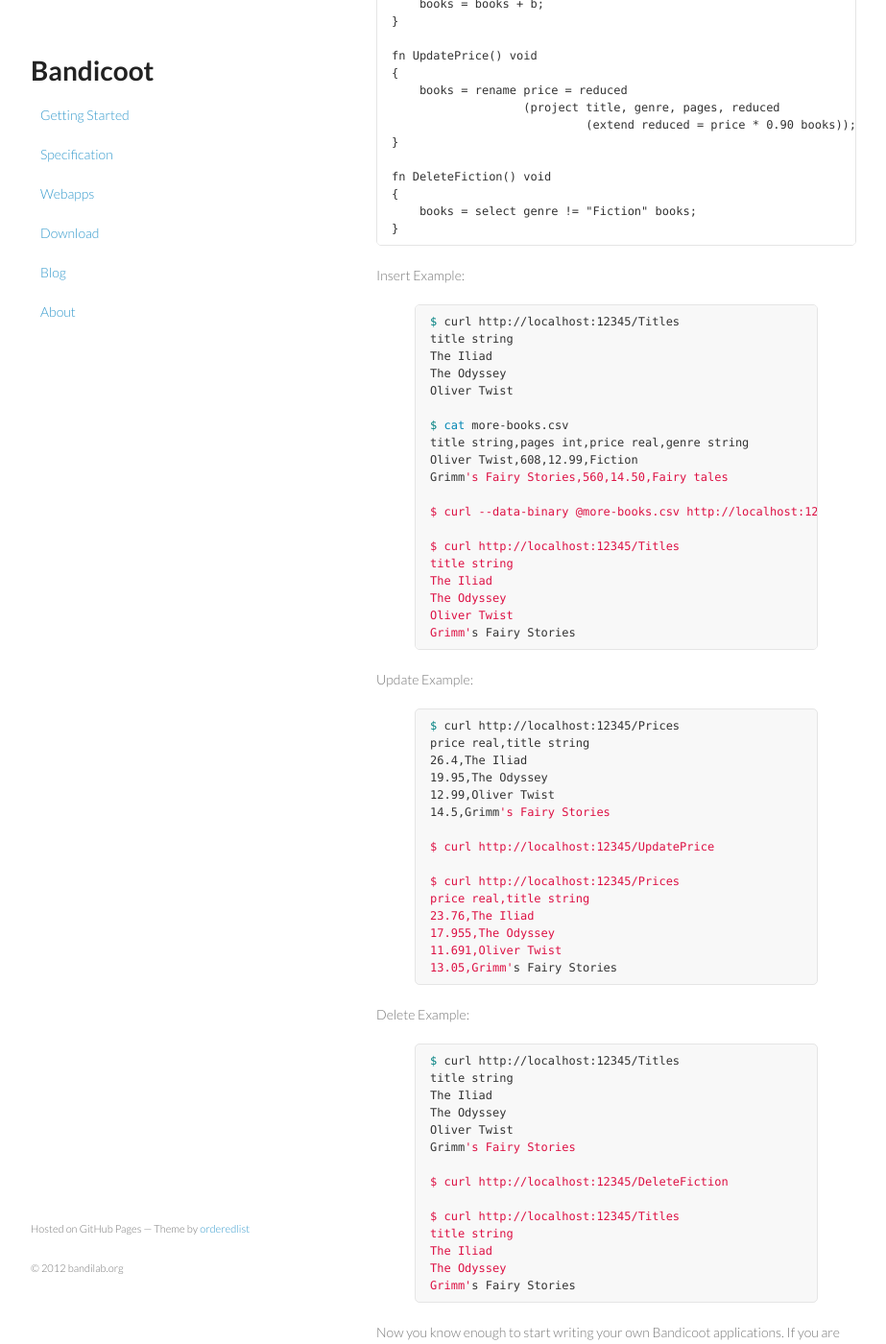
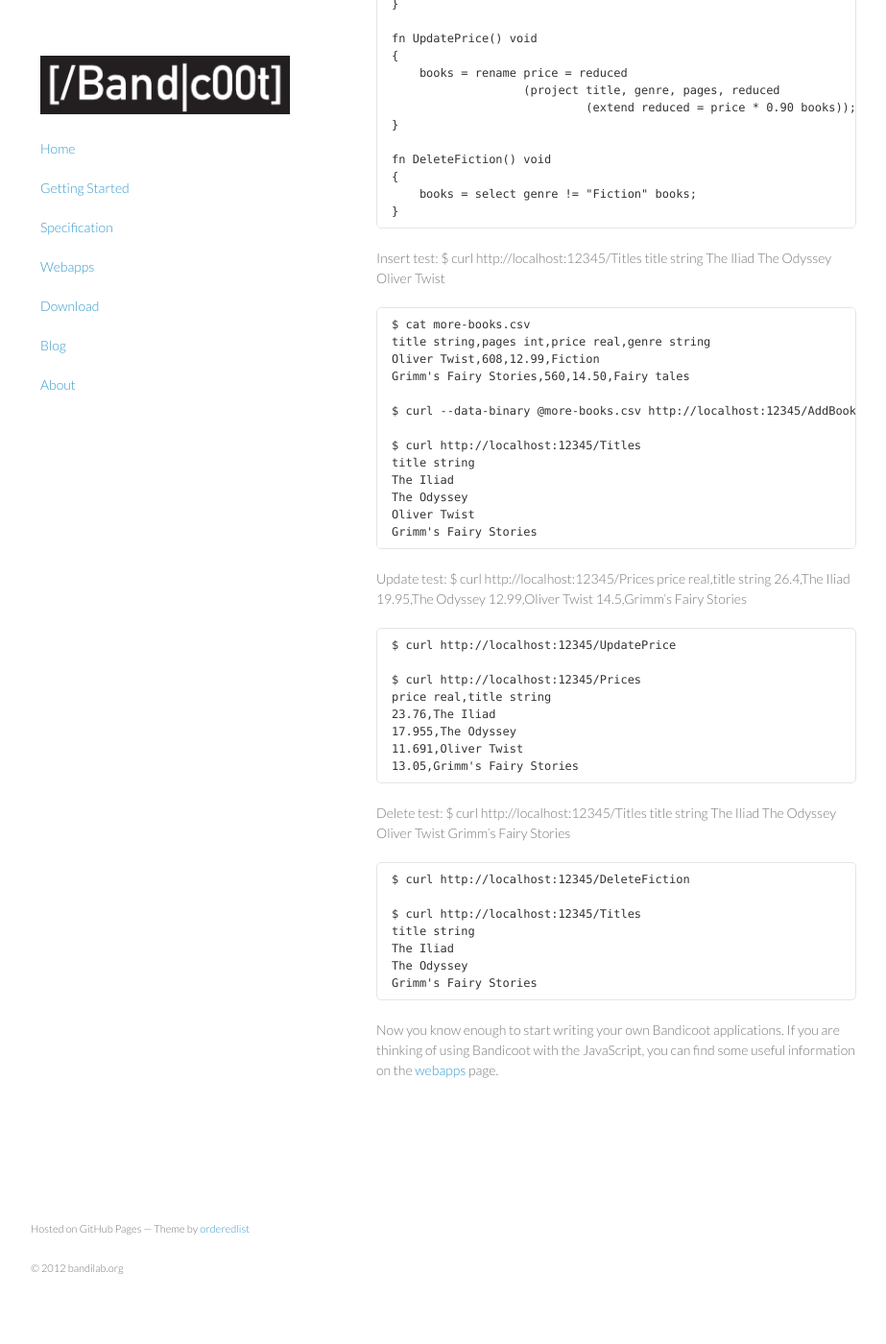
Before and after one commit to bandilab/bandilab.github.com, a Jekyll site: the page built from getting-started.md, in a window 1280 px wide and 1400 px high, scrolled down 3671 px. Shown: the whole window at 96% size, without its empty margins (178-1101 px from the left). Built offline with Jekyll 4.4.1, drawn with Linux system fonts in a browser that asks for light colours; some of the changed text lies outside the part shown.

Commit message:
cleanups

```diff
--- a/_includes/header.md
+++ b/_includes/header.md
@@ -1,4 +1,6 @@
-# Bandicoot
+![bandicoot](/logo.png)
+
+[Home](/)
 
 [Getting Started](/getting-started.html)
 
--- a/_layouts/page.html
+++ b/_layouts/page.html
@@ -17,14 +17,8 @@
     <div class="wrapper">
       {% capture header %}{% include header.md %}{% endcapture %}
       {% capture footer %}{% include footer.html %}{% endcapture %}
-      {% capture spectoc %}{% include spectoc.md %}{% endcapture %}
 
-      <header>
-        {{ header | markdownify }}
-        {% if page.spec %}
-        {{ spectoc | markdownify }}
-        {% endif %}
-      </header>
+      <header>{{ header | markdownify }}</header>
       <section>
         {% if page.blog %}
         <h1>{{ page.title }}</h1>
--- a/getting-started.md
+++ b/getting-started.md
@@ -47,17 +47,13 @@
 The first line defines the attributes of a relation and the remaining lines contain
 values (tuples).
 
-{% highlight bash %}
-$ cat one.csv
-title string,pages int,price real,genre string
-Robinson Crusoe,312,11.21,Novel
-{% endhighlight %}
+    $ cat one.csv
+    title string,pages int,price real,genre string
+    Robinson Crusoe,312,11.21,Novel
 
-{% highlight bash %}
-$ curl --data-binary @one.csv http://localhost:12345/Echo
-genre string,pages int,price real,title string
-Novel,312,11.21,Robinson Crusoe
-{% endhighlight %}
+    $ curl --data-binary @one.csv http://localhost:12345/Echo
+    genre string,pages int,price real,title string
+    Novel,312,11.21,Robinson Crusoe
 
 N.B.: examples use the curl command line utility from a terminal window
 (--data-binary @file is the syntax for submitting a file via HTTP POST).
@@ -72,20 +68,16 @@
 duplicates. Moreover, keep in mind that sets do not have order and hence the
 tuples can be returned in a different order:
 
-{% highlight bash %}
-$ cat duplicate.csv
-title string,pages int,price real,genre string
-Oliver Twist,608,12.99,Fiction
-Robinson Crusoe,312,11.21,Novel
-Robinson Crusoe,312,11.21,Novel
-{% endhighlight %}
+    $ cat duplicate.csv
+    title string,pages int,price real,genre string
+    Oliver Twist,608,12.99,Fiction
+    Robinson Crusoe,312,11.21,Novel
+    Robinson Crusoe,312,11.21,Novel
 
-{% highlight bash %}
-$ curl --data-binary @duplicate.csv http://localhost:12345/Echo
-genre string,pages int,price real,title string
-Novel,312,11.21,Robinson Crusoe
-Fiction,608,12.99,Oliver Twist
-{% endhighlight %}
+    $ curl --data-binary @duplicate.csv http://localhost:12345/Echo
+    genre string,pages int,price real,title string
+    Novel,312,11.21,Robinson Crusoe
+    Fiction,608,12.99,Oliver Twist
 
 ## Data Manipulation
 
@@ -118,25 +110,21 @@
         return res;
     }
 
-{% highlight bash %}
-$ cat books.csv
-title string,pages int,price real,genre string
-The Iliad,576,26.40,Poetry
-The Odyssey,416,19.95,Poetry
-Oliver Twist,608,12.99,Fiction
-{% endhighlight %}
+Test:
 
-{% highlight bash %}
-$ curl --data-binary @books.csv http://localhost:12345/Fiction
-genre string,pages int,price real,title string
-Fiction,608,12.99,Oliver Twist
-{% endhighlight %}
+    $ cat books.csv
+    title string,pages int,price real,genre string
+    The Iliad,576,26.40,Poetry
+    The Odyssey,416,19.95,Poetry
+    Oliver Twist,608,12.99,Fiction
 
-{% highlight bash %}
-$ curl --data-binary @books.csv http://localhost:12345/FictionPrice
-avgPrice real
-12.99
-{% endhighlight %}
+    $ curl --data-binary @books.csv http://localhost:12345/Fiction
+    genre string,pages int,price real,title string
+    Fiction,608,12.99,Oliver Twist
+
+    $ curl --data-binary @books.csv http://localhost:12345/FictionPrice
+    avgPrice real
+    12.99
 
 ## Data Persistence
 
@@ -162,17 +150,15 @@
         return books;
     }
 
-{% highlight bash %}
-$ curl --data-binary @books.csv http://localhost:12345/Write
-{% endhighlight %}
+Test:
 
-{% highlight bash %}
-$ curl http://localhost:12345/Titles
-title string
-The Iliad
-The Odyssey
-Oliver Twist
-{% endhighlight %}
+    $ curl --data-binary @books.csv http://localhost:12345/Write
+
+    $ curl http://localhost:12345/Titles
+    title string
+    The Iliad
+    The Odyssey
+    Oliver Twist
 
 N.B: there are some limitations while working with global variables:
 * only one assignment per variable is possible within a function
@@ -214,65 +200,59 @@
         books = select genre != "Fiction" books;
     }
 
-Insert Example:
-{% highlight bash %}
-$ curl http://localhost:12345/Titles
-title string
-The Iliad
-The Odyssey
-Oliver Twist
+Insert test:
+    $ curl http://localhost:12345/Titles
+    title string
+    The Iliad
+    The Odyssey
+    Oliver Twist
 
-$ cat more-books.csv
-title string,pages int,price real,genre string
-Oliver Twist,608,12.99,Fiction
-Grimm's Fairy Stories,560,14.50,Fairy tales
+    $ cat more-books.csv
+    title string,pages int,price real,genre string
+    Oliver Twist,608,12.99,Fiction
+    Grimm's Fairy Stories,560,14.50,Fairy tales
 
-$ curl --data-binary @more-books.csv http://localhost:12345/AddBooks
+    $ curl --data-binary @more-books.csv http://localhost:12345/AddBooks
 
-$ curl http://localhost:12345/Titles
-title string
-The Iliad
-The Odyssey
-Oliver Twist
-Grimm's Fairy Stories
-{% endhighlight %}
+    $ curl http://localhost:12345/Titles
+    title string
+    The Iliad
+    The Odyssey
+    Oliver Twist
+    Grimm's Fairy Stories
 
-Update Example:
-{% highlight bash %}
-$ curl http://localhost:12345/Prices
-price real,title string
-26.4,The Iliad
-19.95,The Odyssey
-12.99,Oliver Twist
-14.5,Grimm's Fairy Stories
+Update test:
+    $ curl http://localhost:12345/Prices
+    price real,title string
+    26.4,The Iliad
+    19.95,The Odyssey
+    12.99,Oliver Twist
+    14.5,Grimm's Fairy Stories
 
-$ curl http://localhost:12345/UpdatePrice
+    $ curl http://localhost:12345/UpdatePrice
 
-$ curl http://localhost:12345/Prices
-price real,title string
-23.76,The Iliad
-17.955,The Odyssey
-11.691,Oliver Twist
-13.05,Grimm's Fairy Stories
-{% endhighlight %}
+    $ curl http://localhost:12345/Prices
+    price real,title string
+    23.76,The Iliad
+    17.955,The Odyssey
+    11.691,Oliver Twist
+    13.05,Grimm's Fairy Stories
 
-Delete Example:
-{% highlight bash %}
-$ curl http://localhost:12345/Titles
-title string
-The Iliad
-The Odyssey
-Oliver Twist
-Grimm's Fairy Stories
+Delete test:
+    $ curl http://localhost:12345/Titles
+    title string
+    The Iliad
+    The Odyssey
+    Oliver Twist
+    Grimm's Fairy Stories
 
-$ curl http://localhost:12345/DeleteFiction
+    $ curl http://localhost:12345/DeleteFiction
 
-$ curl http://localhost:12345/Titles
-title string
-The Iliad
-The Odyssey
-Grimm's Fairy Stories
-{% endhighlight %}
+    $ curl http://localhost:12345/Titles
+    title string
+    The Iliad
+    The Odyssey
+    Grimm's Fairy Stories
 
 Now you know enough to start writing your own Bandicoot applications. If you
 are thinking of using Bandicoot with the JavaScript, you can find some useful
```
Also changed, not shown: _includes/spectoc.md (deleted, +0 -9 lines), specification.md (+13 -0 lines), logo.png.
